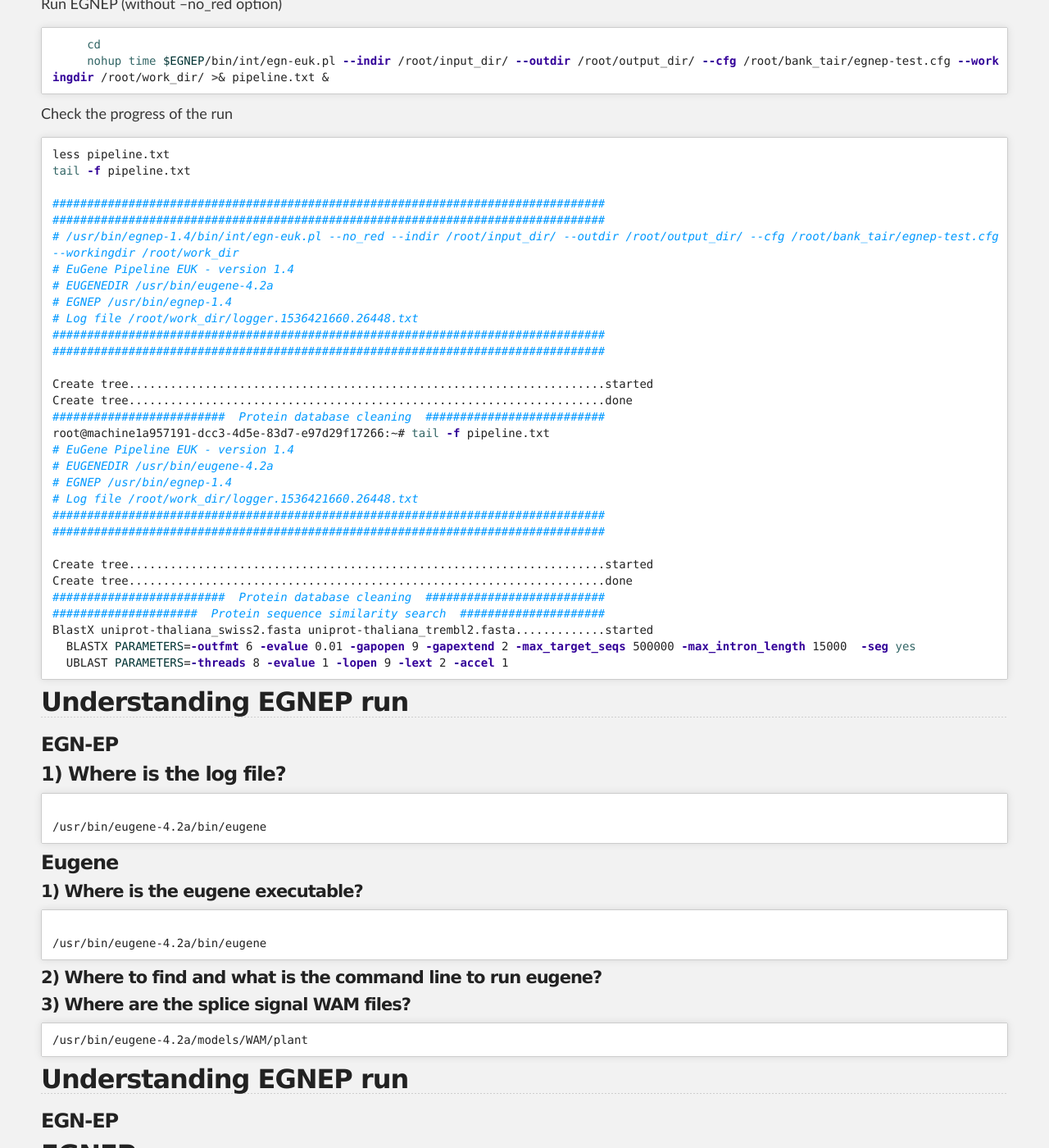
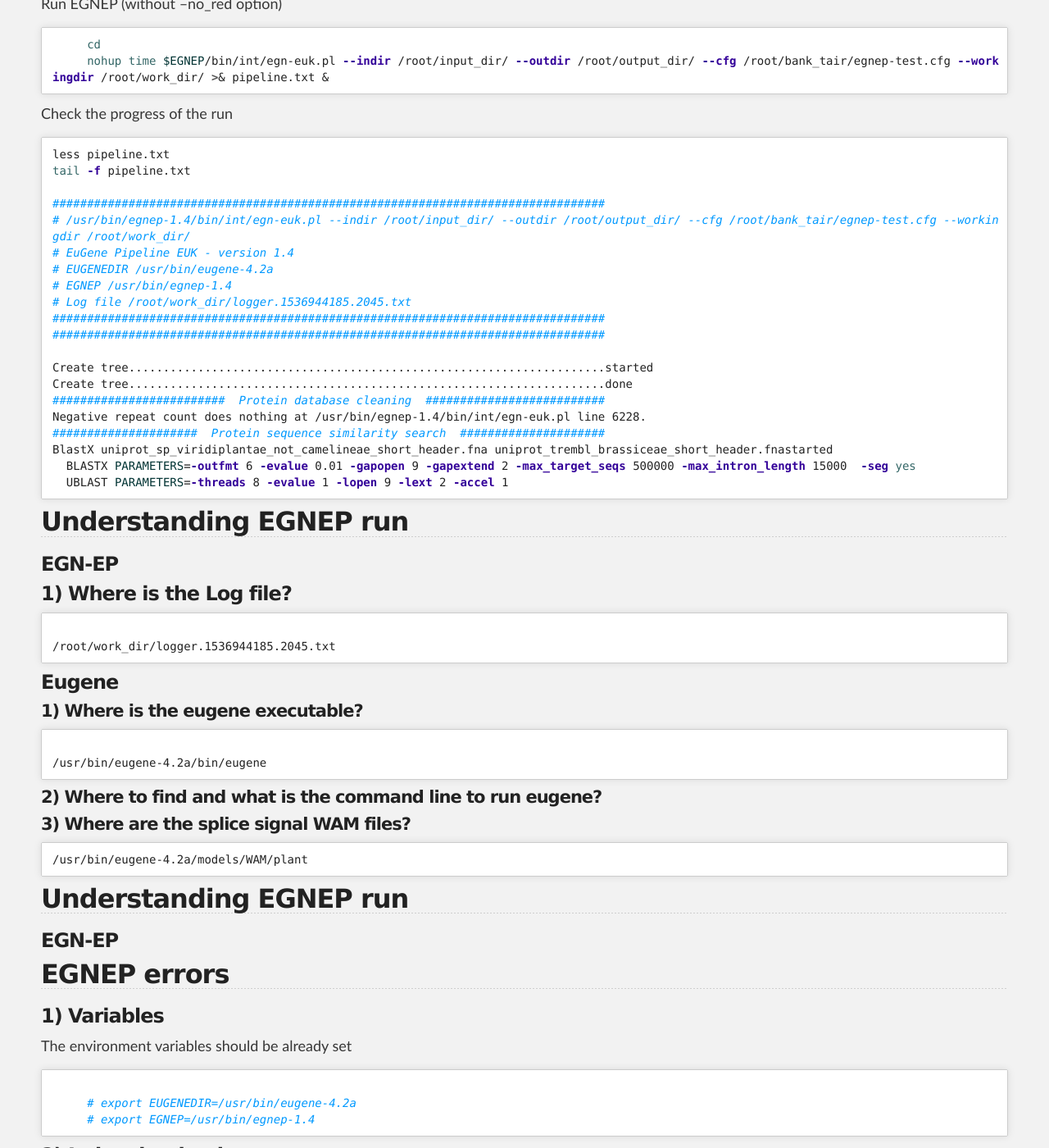
Before and after one commit to SouthGreenPlatform/trainings, a Jekyll site: the page built from _pages/annotation/Eugene/exercice_eugene_appliance_cor.md, in a window 1280 px wide and 1400 px high, scrolled down 1371 px. Shown: the whole window at 82% size. Built offline with Jekyll 4.4.1, drawn with Linux system fonts in a browser that asks for light colours; nearby versions of some CDN libraries.

Commit message:
Update exercice_eugene_appliance_cor.md

```diff
--- a/_pages/annotation/Eugene/exercice_eugene_appliance_cor.md
+++ b/_pages/annotation/Eugene/exercice_eugene_appliance_cor.md
@@ -72,43 +72,31 @@ less pipeline.txt
 tail -f pipeline.txt
 
 ################################################################################
-################################################################################
-# /usr/bin/egnep-1.4/bin/int/egn-euk.pl --no_red --indir /root/input_dir/ --outdir /root/output_dir/ --cfg /root/bank_tair/egnep-test.cfg --workingdir /root/work_dir
+# /usr/bin/egnep-1.4/bin/int/egn-euk.pl --indir /root/input_dir/ --outdir /root/output_dir/ --cfg /root/bank_tair/egnep-test.cfg --workingdir /root/work_dir/
 # EuGene Pipeline EUK - version 1.4
 # EUGENEDIR /usr/bin/eugene-4.2a
 # EGNEP /usr/bin/egnep-1.4
-# Log file /root/work_dir/logger.1536421660.26448.txt
+# Log file /root/work_dir/logger.1536944185.2045.txt
 ################################################################################
 ################################################################################
 
 Create tree.....................................................................started
 Create tree.....................................................................done
 #########################  Protein database cleaning  ##########################
-root@machine1a957191-dcc3-4d5e-83d7-e97d29f17266:~# tail -f pipeline.txt
-# EuGene Pipeline EUK - version 1.4
-# EUGENEDIR /usr/bin/eugene-4.2a
-# EGNEP /usr/bin/egnep-1.4
-# Log file /root/work_dir/logger.1536421660.26448.txt
-################################################################################
-################################################################################
-
-Create tree.....................................................................started
-Create tree.....................................................................done
-#########################  Protein database cleaning  ##########################
+Negative repeat count does nothing at /usr/bin/egnep-1.4/bin/int/egn-euk.pl line 6228.
 #####################  Protein sequence similarity search  #####################
-BlastX uniprot-thaliana_swiss2.fasta uniprot-thaliana_trembl2.fasta.............started
+BlastX uniprot_sp_viridiplantae_not_camelineae_short_header.fna uniprot_trembl_brassiceae_short_header.fnastarted
   BLASTX PARAMETERS=-outfmt 6 -evalue 0.01 -gapopen 9 -gapextend 2 -max_target_seqs 500000 -max_intron_length 15000  -seg yes
-  UBLAST PARAMETERS=-threads 8 -evalue 1 -lopen 9 -lext 2 -accel 1
-{% endhighlight %}
+  UBLAST PARAMETERS=-threads 8 -evalue 1 -lopen 9 -lext 2 -accel 1{% endhighlight %}
 
 ## Understanding EGNEP run
 
 ### EGN-EP
 
-### 1) Where is the log file?
+### 1) Where is the Log file?
 
 {% highlight bash %}
-/usr/bin/eugene-4.2a/bin/eugene
+/root/work_dir/logger.1536944185.2045.txt
 {% endhighlight %}
 
 ### Eugene
```
